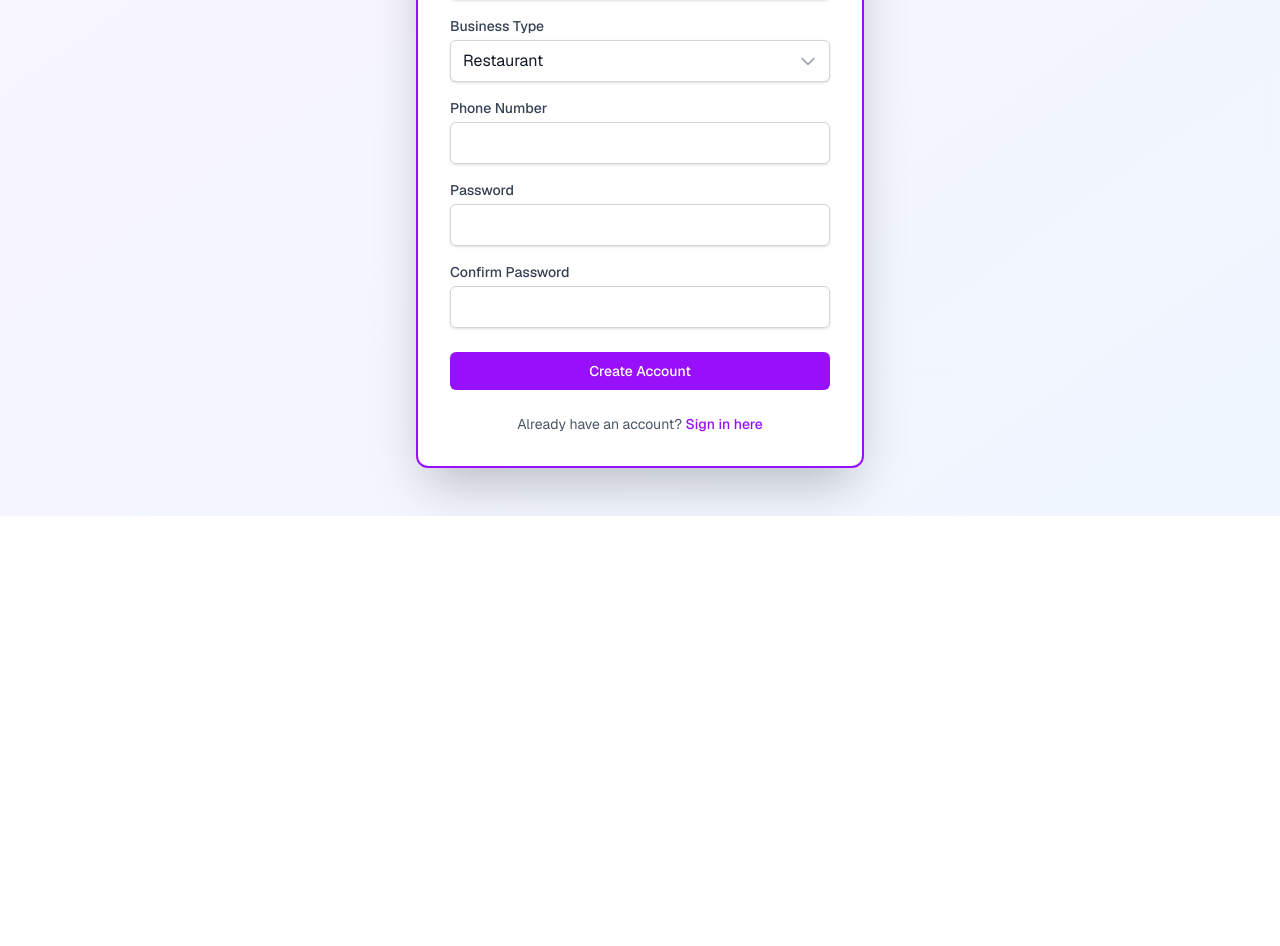
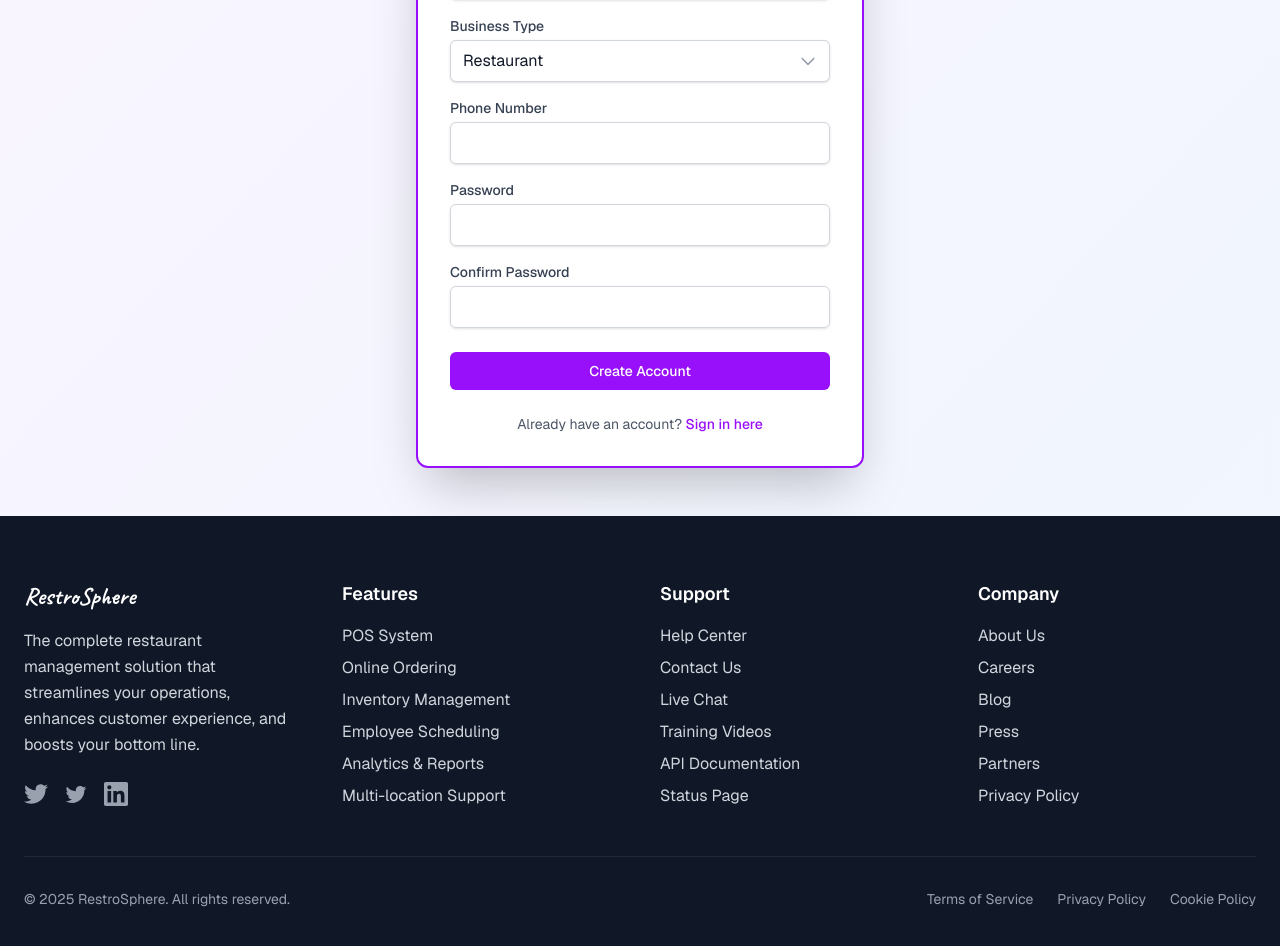
Before and after one commit to priyanshuranjan16/Restro-frontend, a Next.js app: page /signup in a window 1280 px wide. Shown: the part 388-1334 px from the top of the page. Before the commit the page ends 904 px from the top, so only its background shows below. Built offline with nearby package versions, Linux system fonts and the light colour scheme.

Commit message:
added signup features

```diff
--- a/app/(auth)/signup/page.tsx
+++ b/app/(auth)/signup/page.tsx
@@ -3,6 +3,7 @@
 import { useState } from 'react';
 import Link from 'next/link';
 import { useRouter } from 'next/navigation';
+import Footer from '../../components/Footer';
 
 export default function SignupPage() {
   const router = useRouter();
@@ -68,8 +69,8 @@
       // For now, we'll simulate a successful signup
       await new Promise(resolve => setTimeout(resolve, 1000));
 
-      // Redirect to login page after successful signup
-      router.push('/login');
+      // Redirect to dashboard after successful signup
+      router.push('/dashboard');
     } catch (error) {
       console.error('Signup error:', error);
       setErrors({ general: 'Something went wrong. Please try again.' });
@@ -79,9 +80,10 @@
   };
 
   return (
-    <div className="min-h-screen bg-gradient-to-br from-purple-50 to-blue-50 flex items-center justify-center py-12 px-4 sm:px-6 lg:px-8">
-      <div className="max-w-md w-full space-y-8">
-        <div className="bg-white rounded-xl shadow-2xl p-8 border-2 border-purple-600 animate-fade-in-up hover-lift transition-all duration-300">
+    <div className="min-h-screen bg-gradient-to-br from-purple-50 to-blue-50 flex flex-col">
+      <div className="flex-1 flex items-center justify-center py-12 px-4 sm:px-6 lg:px-8">
+        <div className="max-w-md w-full space-y-8">
+          <div className="bg-white rounded-xl shadow-2xl p-8 border-2 border-purple-600 animate-fade-in-up hover-lift transition-all duration-300">
           <div className="text-center">
             <h2 className="mt-2 text-3xl font-extrabold text-gray-900 animate-fade-in font-caveat" style={{animationDelay: '0.1s'}}>
               Join RestroSphere
@@ -309,8 +311,10 @@
             </p>
           </div>
         </form>
+          </div>
         </div>
       </div>
+      <Footer />
     </div>
   );
 }
```
